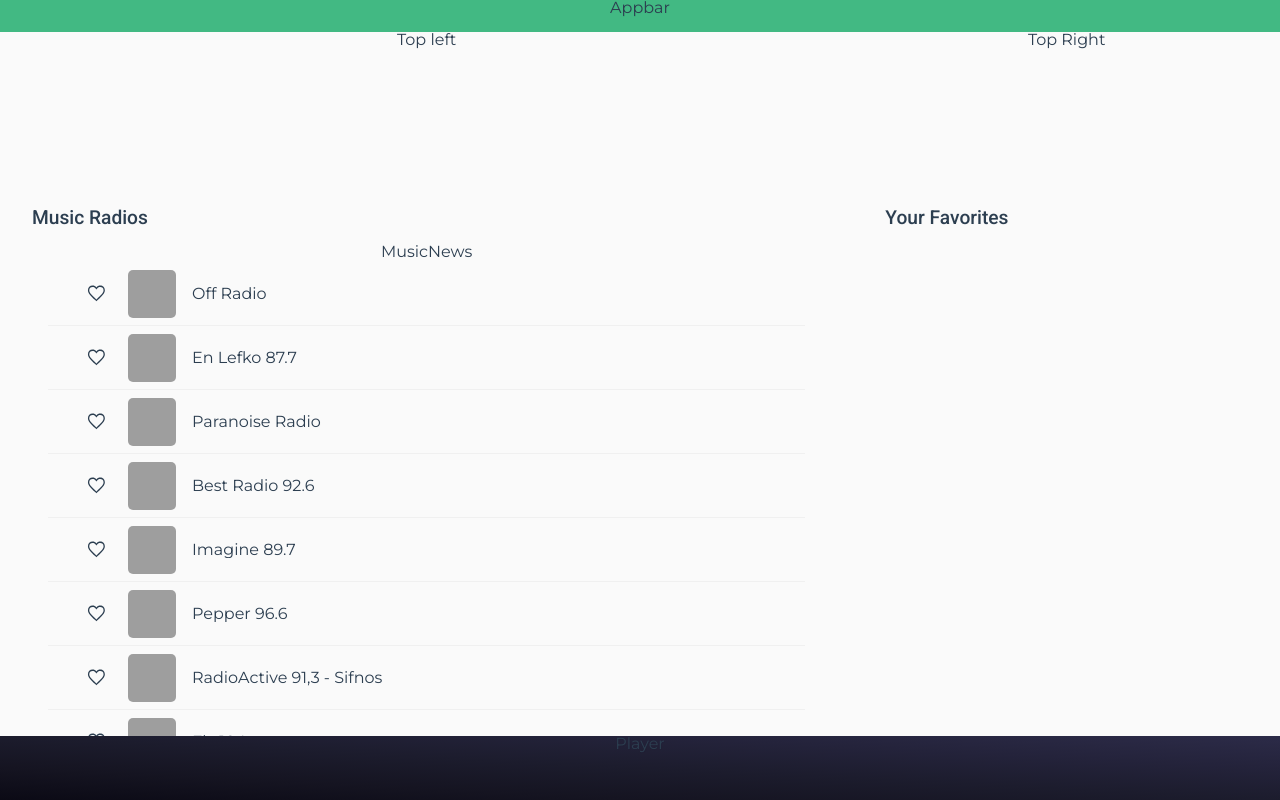
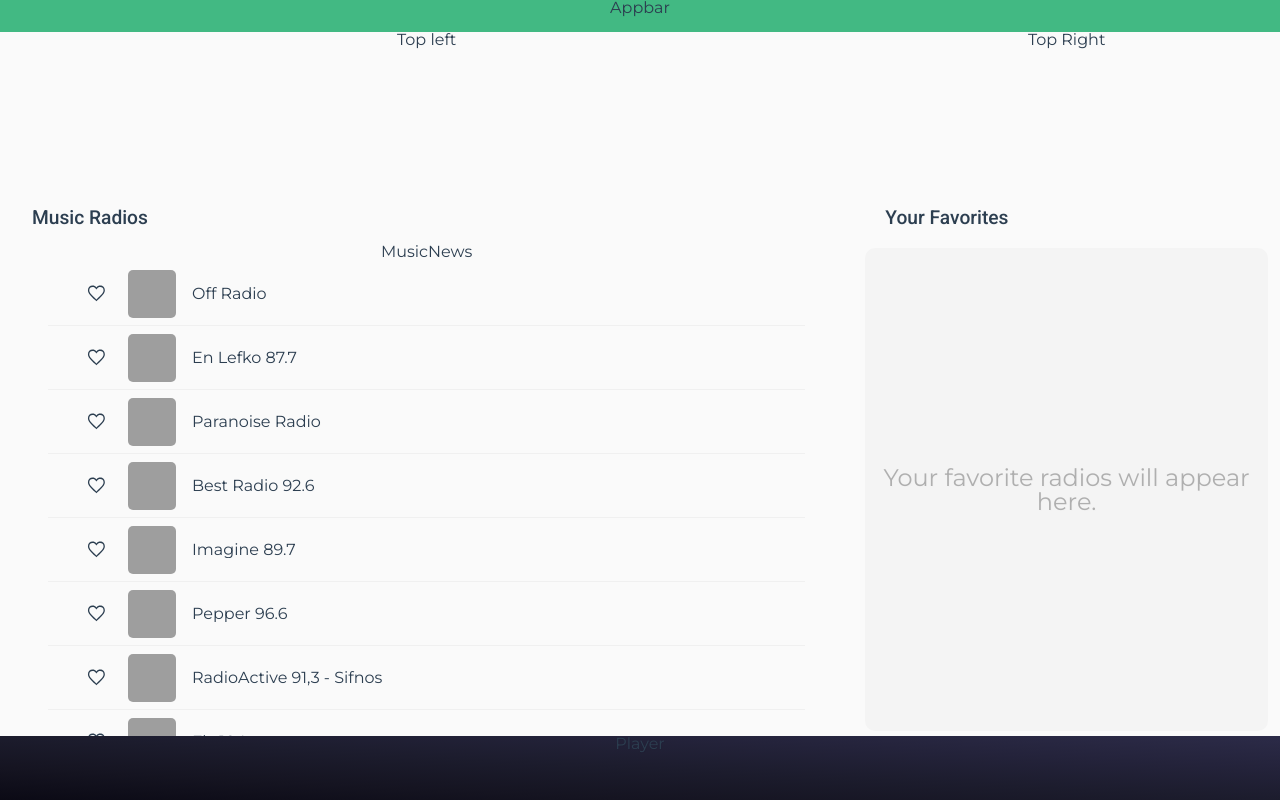
Before and after one commit to libekonst/chillout-vue, a Vue app: page /#/ in a window 1280 px wide. Built offline with nearby package versions, Linux system fonts and the light colour scheme; grey boxes are pictures that could not be loaded.

Commit message:
Add empty favorites placeholder.

```diff
--- a/src/views/Home.vue
+++ b/src/views/Home.vue
@@ -26,10 +26,15 @@
         </ul>
       </section>
       <section class="favorites-section">
-        <div class="sticky-top"><h2 class="radio-header">Your Favorites</h2></div>
-        <ul class="favorites-list">
+        <div class="sticky-top">
+          <h2 class="radio-header">Your Favorites</h2>
+        </div>
+        <ul v-if="favorites.length !== 0" class="favorites-list">
           <FavoriteCard v-for="(fav, i) in favorites" :key="i"/>
         </ul>
+        <div v-else class="favorites-empty">
+          <p class="favorites-empty__text">Your favorite radios will appear here.</p>
+        </div>
       </section>
     </main>
     <footer class="player">Player</footer>
@@ -129,6 +134,23 @@ export default {
   @include autohideScrollbar;
 
   overflow: auto;
+  display: flex;
+  flex-direction: column;
+}
+
+.favorites-empty {
+  flex: 1;
+  display: flex;
+  border-radius: 10px;
+  background-color: #f4f4f4;
+  margin: 0.3rem 0.75rem;
+  padding: 0 0.5rem;
+
+  &__text {
+    color: #afafaf;
+    font-size: 1.5rem;
+    margin: auto;
+  }
 }
 
 .favorites-list {
```
